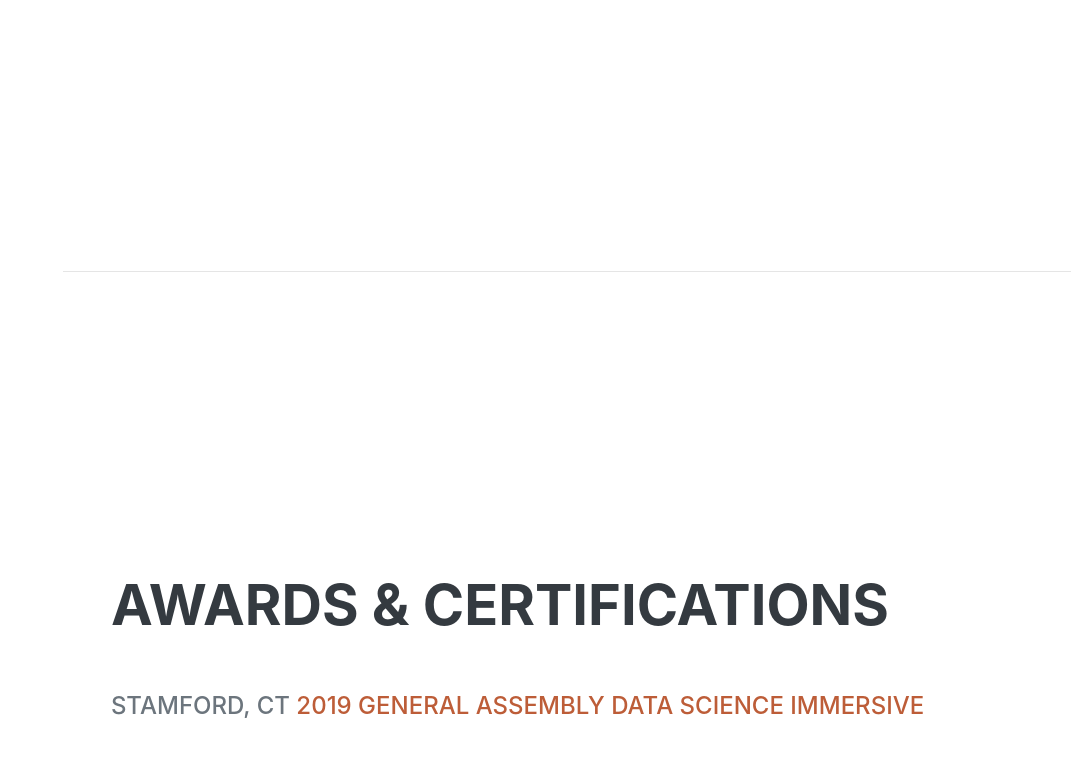
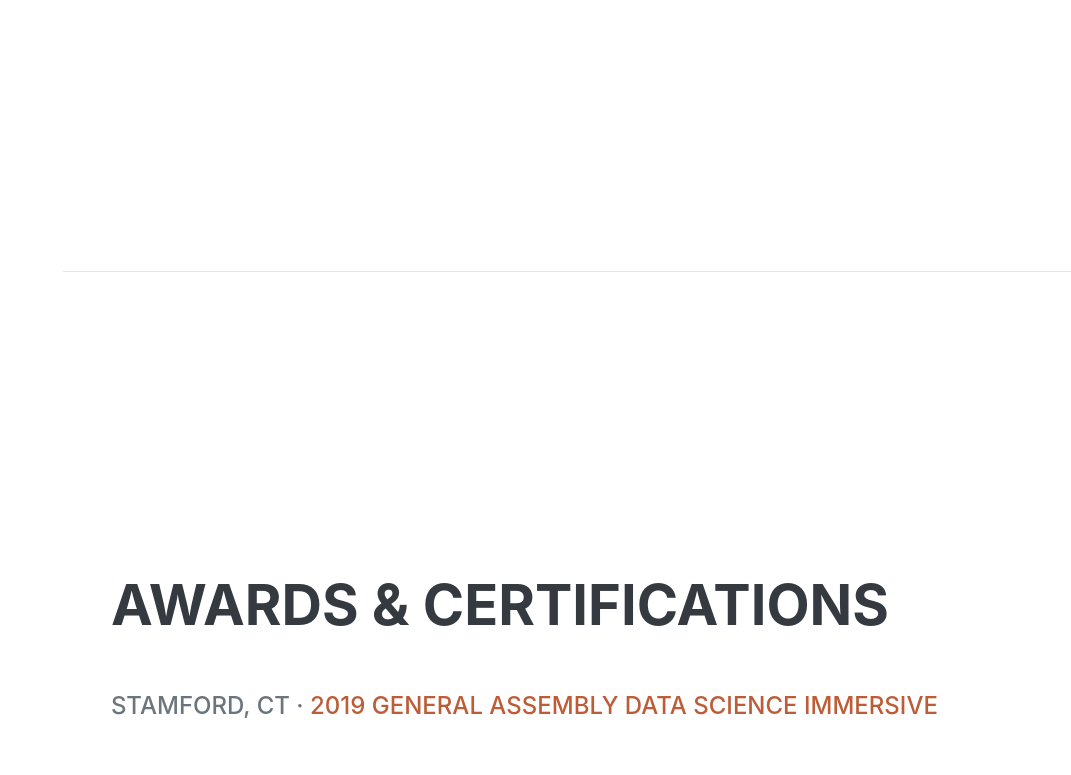
Before and after one commit to Daniel-Lazi00816/Daniel-Lazi00816.github.io, a plain HTML site: page index.html in a window 1280 px wide. Shown: the part 5178-5953 px from the top of the page, without its empty margins (209-1280 px from the left). Drawn offline with nearby package versions, Linux system fonts and the light colour scheme; a web font is replaced by a local one.

Commit message:
another commit

```diff
--- a/index.html
+++ b/index.html
@@ -237,7 +237,7 @@
                 <div class="resume-section-content">
                     <h2 class="mb-5">Awards & Certifications</h2>
                     <div class="subheading mb-5">
-                        Stamford, CT
+                        Stamford, CT ·
                         <a href="GA_Certificate_of_Completion.pdf"> 2019 General Assembly Data Science Immersive</a>
                     </div>
                     <ul class="fa-ul mb-0">
```
